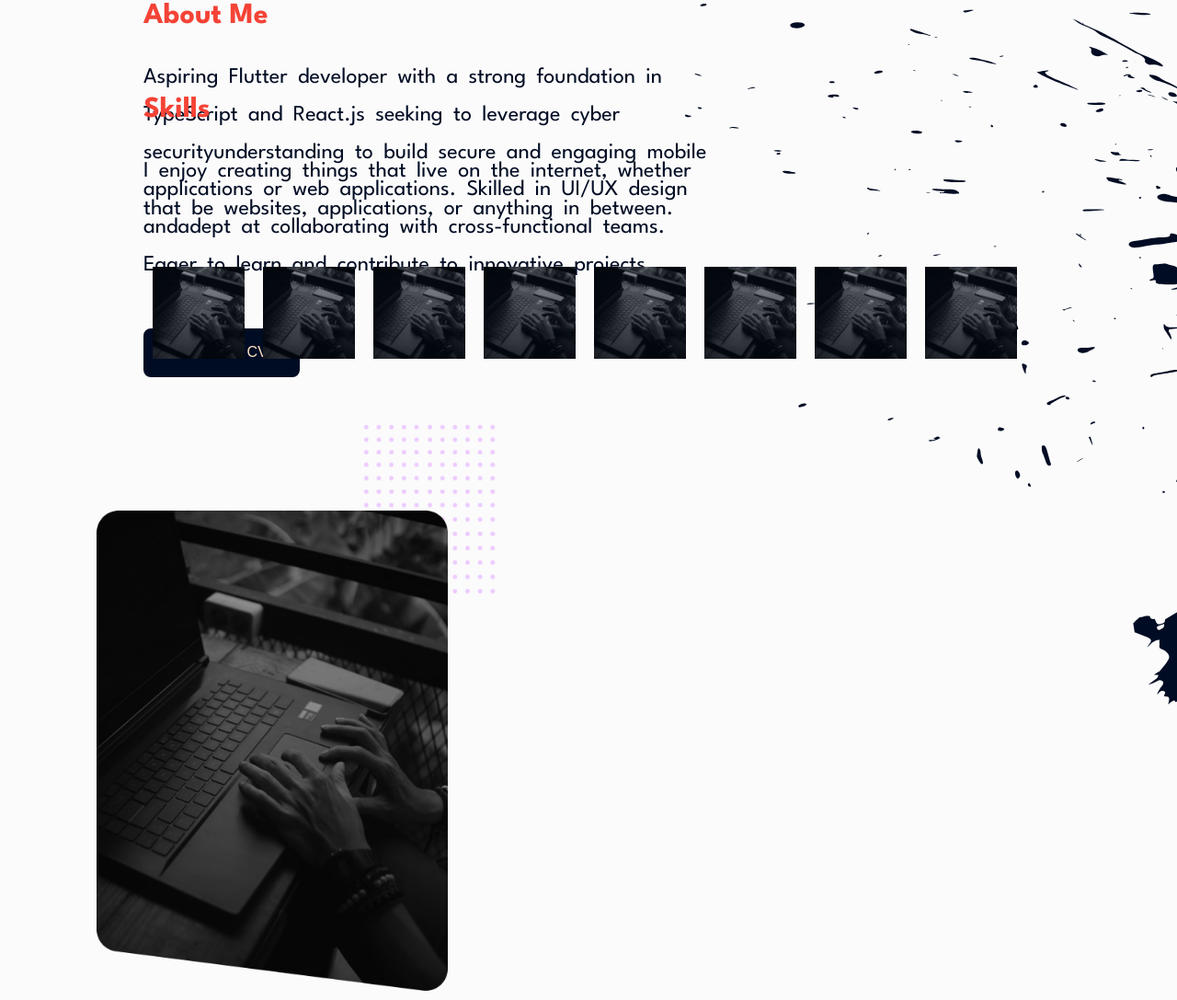
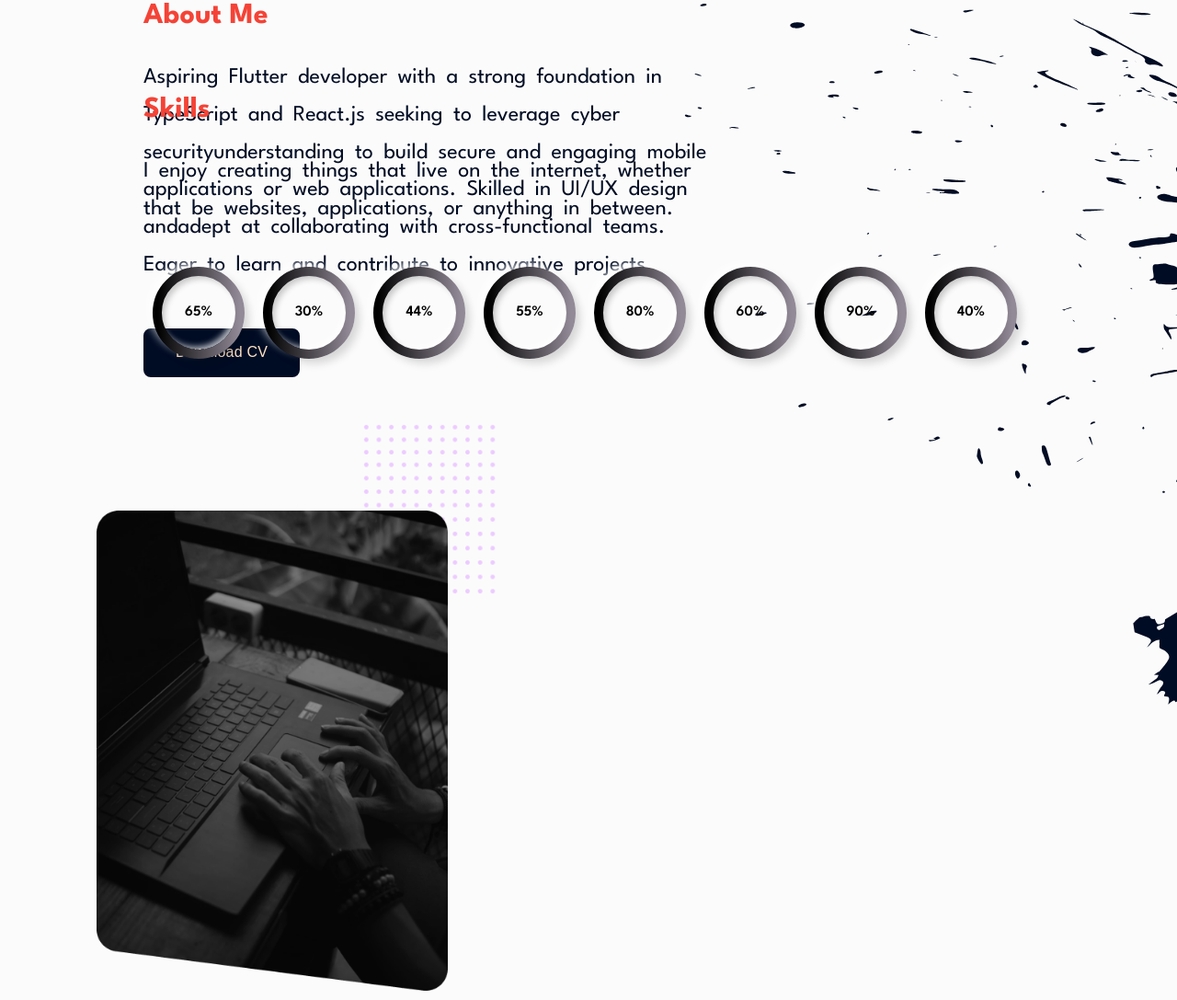
Before and after one commit to DarkShadow77/Web-Portfolio, a plain HTML site: page index.html in a window 1280 px wide. Shown: the part 1583-2670 px from the top of the page at 92% size. Drawn offline with Linux system fonts and the light colour scheme.

Commit message:
Portfolio

```diff
--- a/assets/index.css
+++ b/assets/index.css
@@ -92,7 +92,7 @@ body {
     position: absolute;
     left: 5.5%;
     height: 112px;
-    width: 18%;
+    width: 20%;
     background: url("./images/svg/hover.svg") center no-repeat;
     background-size: contain;
     opacity: .2;
@@ -104,7 +104,7 @@ body {
     height: 112px;
     background: url("./images/svg/hover.svg") center no-repeat;
     background-size: contain;
-    width: 18%;
+    width: 20%;
     left: 4%;
     transition: .5s ease-in-out;
 }
@@ -248,9 +248,9 @@ button {
     position: relative;
     width: 170px;
     height: 53px;
-    background-color: #000C24;
+    background-color: #000c24;
     border-radius: 8px;
-    border: 3px solid #000C24;
+    border: 3px solid #000c24;
     transition: all 0.3s ease-in-out;
     cursor: pointer;
     margin: 16px 0px;
@@ -449,12 +449,63 @@ button:hover .star-6 {
 }
 
 #thirdpage #thirdpage_content #text_content #skill_container .skill {
+    position: relative;
+    margin: 10px 10px;
+    display: flex;
+    flex-direction: column;
+    align-items: center;
+}
 
+#thirdpage #thirdpage_content #text_content #skill_container .outer {
+    height: 100px;
+    width: 100px;
+    border-radius: 50%;
+    display: flex;
+    justify-content: center;
+    align-items: center;
+    box-shadow: 6px 6px 10px -1px rgba(0, 0, 0, 0.15),
+        -6px -6px 10px -1px rgba(255, 255, 255, 0.7);
+}
+
+#thirdpage #thirdpage_content #text_content #skill_container .inner {
+    height: 80px;
+    width: 80px;
+    border-radius: 50%;
+
+    justify-content: center;
+    align-items: center;
+    box-shadow: inset 4px 4px 6px -1px rgba(0, 0, 0, 0.2),
+        inset -4px -4px 6px -1px rgba(255, 255, 255, 0.7);
+}
+
+#thirdpage #thirdpage_content #text_content #skill_container .inner #number {
+    width: 100%;
+    height: 100%;
+    display: flex;
+    justify-content: center;
+    align-items: center;
+    font-weight: 600;
+}
+
+circle {
+    fill: none;
+    stroke: url(#GradientColor);
+    stroke-width: 10px;
     width: 100px;
     height: 100px;
-    background-color: cornflowerblue;
-    background: url("./images/png/skill.png") no-repeat center center;
-    background-size: cover;
-    position: relative;
-    margin: 10px 10px;
+    stroke-dasharray: 450;
+    stroke-dashoffset: 450;
+    animation: anim 2s linear forwards;
 }
+
+svg {
+    position: absolute;
+    top: 0;
+    left: 0;
+}
+
+@keyframes anim {
+    100% {
+        stroke-dashoffset: 0;
+    }
+}
--- a/index.html
+++ b/index.html
@@ -18,7 +18,8 @@
       <nav id="navbar">
         <div id="navi">
           <ul id="nav">
-            <a onmouseover="onHover(1)" onmouseout="onHoverOut()" onclick="onNavBarClick(1)" class="active" href="#home">Home</a>
+            <a onmouseover="onHover(1)" onmouseout="onHoverOut()" onclick="onNavBarClick(1)" class="active"
+              href="#home">Home</a>
             <a onmouseover="onHover(2)" onmouseout="onHoverOut()" onclick="onNavBarClick(2)" href="#about">About</a>
             <a onmouseover="onHover(3)" onmouseout="onHoverOut()" onclick="onNavBarClick(3)" href="#skill">Skills</a>
             <a onmouseover="onHover(4)" onmouseout="onHoverOut()" onclick="onNavBarClick(4)" href="#works">Works</a>
@@ -153,43 +154,131 @@
           <div id="skill_container">
             <div class="skill">
               <div class="outer">
-                <div class="inner"></div>
+                <div class="inner">
+                  <div id="number">65%</div>
+                </div>
               </div>
+              <svg xmlns="http://www.w3.org/2000/svg" version="1.1" width="100px" height="100px">
+                <defs>
+                  <linearGradient id="GradientColor">
+                    <stop offset="0%" stop-color="#000C24;" />
+                    <stop offset="100%" stop-color="#928A97" />
+                  </linearGradient>
+                </defs>
+                <circle cx="50" cy="50" r="45" stroke-linecap="round" />
+              </svg>
             </div>
             <div class="skill">
               <div class="outer">
-                <div class="inner"></div>
+                <div class="inner">
+                  <div id="number">30%</div>
+                </div>
               </div>
+              <svg xmlns="http://www.w3.org/2000/svg" version="1.1" width="100px" height="100px">
+                <defs>
+                  <linearGradient id="GradientColor">
+                    <stop offset="0%" stop-color="#000C24;" />
+                    <stop offset="100%" stop-color="#928A97" />
+                  </linearGradient>
+                </defs>
+                <circle cx="50" cy="50" r="45" stroke-linecap="round" />
+              </svg>
             </div>
             <div class="skill">
               <div class="outer">
-                <div class="inner"></div>
+                <div class="inner">
+                  <div id="number">44%</div>
+                </div>
               </div>
+              <svg xmlns="http://www.w3.org/2000/svg" version="1.1" width="100px" height="100px">
+                <defs>
+                  <linearGradient id="GradientColor">
+                    <stop offset="0%" stop-color="#000C24;" />
+                    <stop offset="100%" stop-color="#928A97" />
+                  </linearGradient>
+                </defs>
+                <circle cx="50" cy="50" r="45" stroke-linecap="round" />
+              </svg>
             </div>
             <div class="skill">
               <div class="outer">
-                <div class="inner"></div>
+                <div class="inner">
+                  <div id="number">55%</div>
+                </div>
               </div>
+              <svg xmlns="http://www.w3.org/2000/svg" version="1.1" width="100px" height="100px">
+                <defs>
+                  <linearGradient id="GradientColor">
+                    <stop offset="0%" stop-color="#000C24;" />
+                    <stop offset="100%" stop-color="#928A97" />
+                  </linearGradient>
+                </defs>
+                <circle cx="50" cy="50" r="45" stroke-linecap="round" />
+              </svg>
             </div>
             <div class="skill">
               <div class="outer">
-                <div class="inner"></div>
+                <div class="inner">
+                  <div id="number">80%</div>
+                </div>
               </div>
+              <svg xmlns="http://www.w3.org/2000/svg" version="1.1" width="100px" height="100px">
+                <defs>
+                  <linearGradient id="GradientColor">
+                    <stop offset="0%" stop-color="#000C24;" />
+                    <stop offset="100%" stop-color="#928A97" />
+                  </linearGradient>
+                </defs>
+                <circle cx="50" cy="50" r="45" stroke-linecap="round" />
+              </svg>
             </div>
             <div class="skill">
               <div class="outer">
-                <div class="inner"></div>
+                <div class="inner">
+                  <div id="number">60%</div>
+                </div>
               </div>
+              <svg xmlns="http://www.w3.org/2000/svg" version="1.1" width="100px" height="100px">
+                <defs>
+                  <linearGradient id="GradientColor">
+                    <stop offset="0%" stop-color="#000C24;" />
+                    <stop offset="100%" stop-color="#928A97" />
+                  </linearGradient>
+                </defs>
+                <circle cx="50" cy="50" r="45" stroke-linecap="round" />
+              </svg>
             </div>
             <div class="skill">
               <div class="outer">
-                <div class="inner"></div>
+                <div class="inner">
+                  <div id="number">90%</div>
+                </div>
               </div>
+              <svg xmlns="http://www.w3.org/2000/svg" version="1.1" width="100px" height="100px">
+                <defs>
+                  <linearGradient id="GradientColor">
+                    <stop offset="0%" stop-color="#000C24;" />
+                    <stop offset="100%" stop-color="#928A97" />
+                  </linearGradient>
+                </defs>
+                <circle cx="50" cy="50" r="45" stroke-linecap="round" />
+              </svg>
             </div>
             <div class="skill">
               <div class="outer">
-                <div class="inner"></div>
+                <div class="inner">
+                  <div id="number">40%</div>
+                </div>
               </div>
+              <svg xmlns="http://www.w3.org/2000/svg" version="1.1" width="100px" height="100px">
+                <defs>
+                  <linearGradient id="GradientColor">
+                    <stop offset="0%" stop-color="#000C24;" />
+                    <stop offset="100%" stop-color="#928A97" />
+                  </linearGradient>
+                </defs>
+                <circle cx="50" cy="50" r="45" stroke-linecap="round" />
+              </svg>
             </div>
           </div>
         </div>
--- a/typescript/index.ts
+++ b/typescript/index.ts
@@ -31,7 +31,7 @@ window.addEventListener("scroll", () => {
 
 function onHover(index: number) {
     if (index == 1) {
-        hoverNavBg.style.left = "5.5%"
+        hoverNavBg.style.left = "4%"
     }
     else if (index == 2) {
         hoverNavBg.style.left = "23.5%"
@@ -45,9 +45,10 @@ function onHover(index: number) {
     else if (index == 5) {
         hoverNavBg.style.left = "80.5%"
     }
-    let hoverTab = document.querySelector(`#firstpage nav #navi ul :nth-child(${index}) :hover`) as HTMLAnchorElement
+    let hoverTab = document.querySelector(`#firstpage nav #navi ul :nth-child(${index})`) as HTMLAnchorElement
     console.log(`${index} ${navBarHoverIndex}`)
     if(navBarHoverIndex == index){
+        console.log("Chee")
         hoverTab.style.color = "red"
     }
 }
@@ -73,6 +74,7 @@ function onHoverOut(mouseHoverNumber?: number) {
 function onNavBarClick(index: number) {
     for (let x = 1; x <= 5; x++) {
         let ss = document.querySelector(`#firstpage nav #navi ul :nth-child(${x})`) as HTMLAnchorElement
+         ss.style.color = "beige"
          ss.classList.remove("active")
      }
     let selectedTab = document.querySelector(`#firstpage nav #navi ul :nth-child(${index})`) as HTMLAnchorElement
@@ -80,26 +82,26 @@ function onNavBarClick(index: number) {
     if (index == 1) {
         activeNavBg.style.left = "4%"
 
-        selectedTab.classList.add("active")
+        selectedTab.style.color = "#F44336"
     }
     else if (index == 2) {
         activeNavBg.style.left = "23.5%"
 
-        selectedTab.classList.add("active")
+        selectedTab.style.color = "#F44336"
     }
     else if (index == 3) {
         activeNavBg.style.left = "42.5%"
 
-        selectedTab.classList.add("active")
+        selectedTab.style.color = "#F44336"
     }
     else if (index == 4) {
         activeNavBg.style.left = "61.5%"
 
-        selectedTab.classList.add("active")
+        selectedTab.style.color = "#F44336"
     }
     else if (index == 5) {
         activeNavBg.style.left = "80.5%"
 
-        selectedTab.classList.add("active")
+        selectedTab.style.color = "#F44336"
     }
 }
```
Also changed, not shown: typescript/build/index.js.
